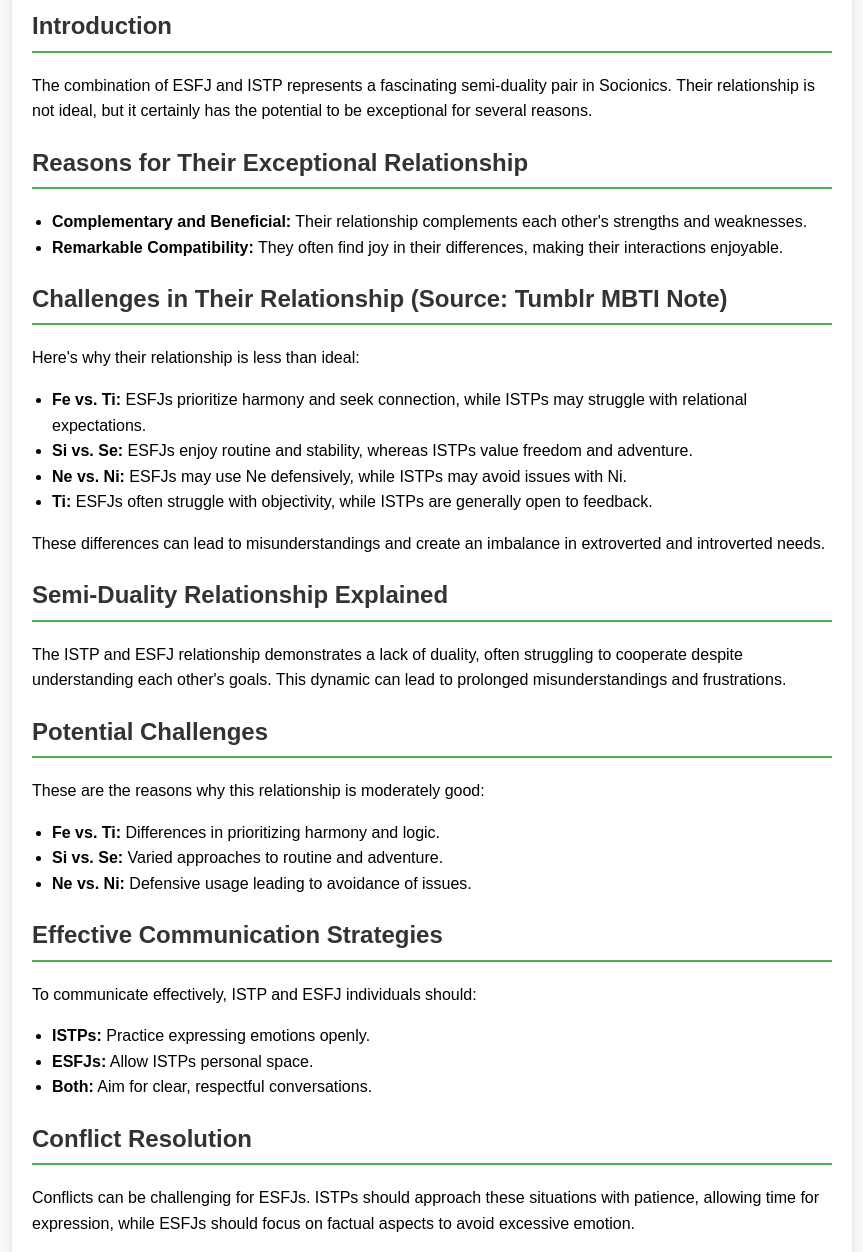
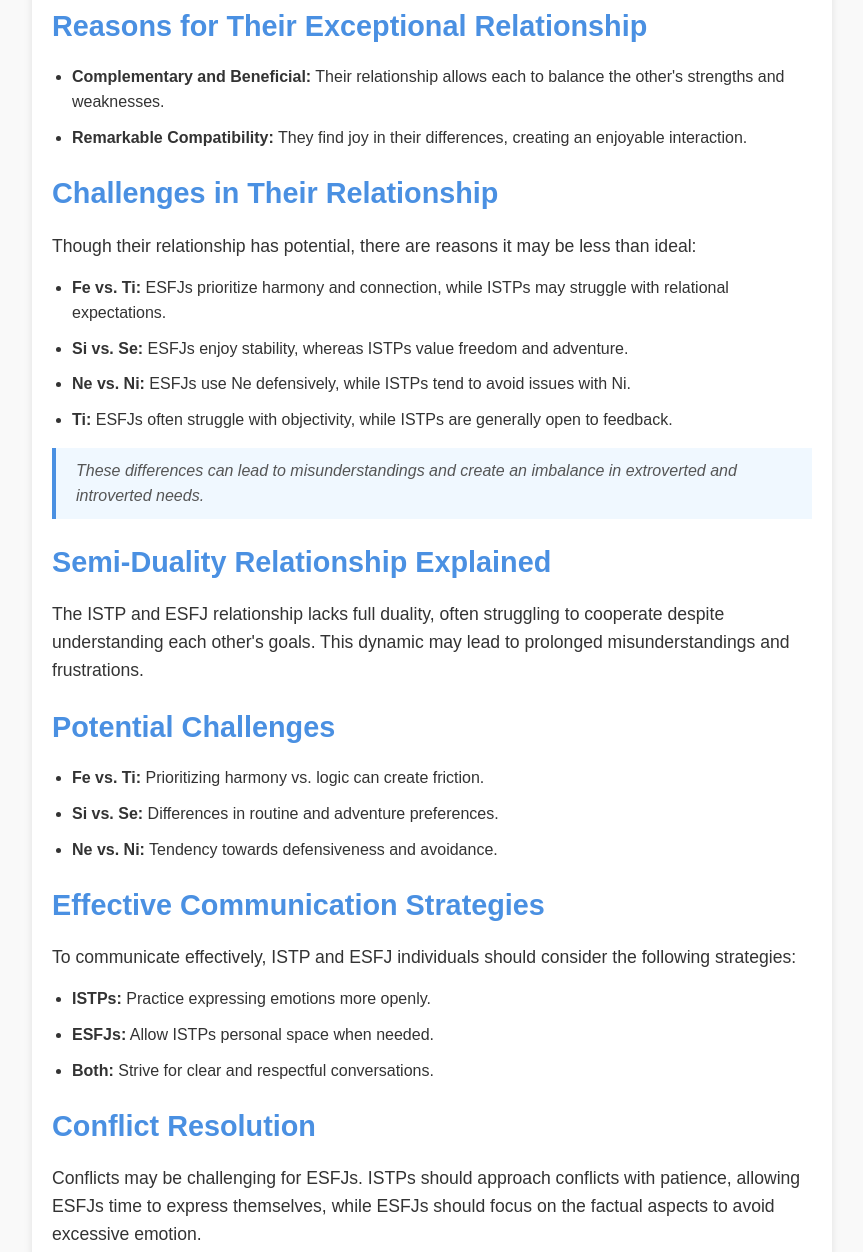
Before and after one commit to esfjandistp-love/compatibilityreport, a plain HTML site: page index.html in a window 1280 px wide. Shown: the part 185-1437 px from the top of the page, without its empty margins (208-1071 px from the left). Drawn offline with Linux system fonts and the light colour scheme.

Commit message:
Update index.html

```diff
--- a/index.html
+++ b/index.html
@@ -3,123 +3,137 @@
 <head>
     <meta charset="UTF-8">
     <meta name="viewport" content="width=device-width, initial-scale=1.0">
-    <title>ESFJ and ISTP Relationship: Exploring Real Relationship Dynamics and Positive Possibilities</title>
+    <title>ESFJ and ISTP: A Semi-Duality Relationship</title>
     <style>
+        /* General Reset */
+        * {
+            margin: 0;
+            padding: 0;
+            box-sizing: border-box;
+        }
+
         body {
             font-family: Arial, sans-serif;
             line-height: 1.6;
-            margin: 0;
-            padding: 0;
+            color: #333;
             background-color: #f9f9f9;
+            padding: 20px;
         }
-        header {
-            background-color: #4CAF50;
-            color: white;
+
+        /* Container and Main Layout */
+        .container {
+            max-width: 800px;
+            margin: 0 auto;
             padding: 20px;
+            background-color: #ffffff;
+            border-radius: 10px;
+            box-shadow: 0 4px 8px rgba(0, 0, 0, 0.1);
+        }
+
+        h1, h2, h3 {
+            color: #4a90e2;
+            margin-bottom: 15px;
+        }
+
+        h1 {
             text-align: center;
+            font-size: 2.2em;
         }
-        h1 {
-            margin: 0;
+
+        h2 {
+            font-size: 1.8em;
+            margin-top: 20px;
         }
-        h2 {
-            color: #333;
-            border-bottom: 2px solid #4CAF50;
-            padding-bottom: 5px;
+
+        h3 {
+            font-size: 1.5em;
+            margin-top: 15px;
         }
-        section {
-            padding: 20px;
-            margin: 10px auto;
-            max-width: 800px;
-            background: white;
-            box-shadow: 0 0 10px rgba(0,0,0,0.1);
+
+        p {
+            margin-bottom: 15px;
+            font-size: 1.1em;
         }
+
+        /* Highlighting points with blockquote */
+        blockquote {
+            margin: 15px 0;
+            padding: 10px 20px;
+            background-color: #f0f8ff;
+            border-left: 4px solid #4a90e2;
+            font-style: italic;
+            color: #555;
+        }
+
+        /* List styles */
         ul {
-            margin: 10px 0;
-            padding-left: 20px;
+            margin-left: 20px;
+            margin-bottom: 15px;
         }
-        footer {
-            text-align: center;
-            padding: 10px;
-            background-color: #4CAF50;
-            color: white;
-            position: relative;
-            bottom: 0;
-            width: 100%;
+
+        li {
+            margin-bottom: 10px;
         }
     </style>
 </head>
 <body>
 
-<header>
-    <h1>ESFJ and ISTP: A Semi-Duality Relationship, Exploring Real Relationship Dynamics and Positive Possibilities</h1>
-</header>
+<div class="container">
+    <h1>ESFJ and ISTP: A Semi-Duality Relationship</h1>
 
-<section>
-    <h2>Introduction</h2>
-    <p>The combination of ESFJ and ISTP represents a fascinating semi-duality pair in Socionics. Their relationship is not ideal, but it certainly has the potential to be exceptional for several reasons.</p>
+    <p>The combination of ESFJ and ISTP represents a fascinating semi-duality pair in Socionics. While their relationship may not be ideal, it has exceptional potential due to their unique dynamic.</p>
 
     <h2>Reasons for Their Exceptional Relationship</h2>
     <ul>
-        <li><strong>Complementary and Beneficial:</strong> Their relationship complements each other's strengths and weaknesses.</li>
-        <li><strong>Remarkable Compatibility:</strong> They often find joy in their differences, making their interactions enjoyable.</li>
+        <li><strong>Complementary and Beneficial:</strong> Their relationship allows each to balance the other's strengths and weaknesses.</li>
+        <li><strong>Remarkable Compatibility:</strong> They find joy in their differences, creating an enjoyable interaction.</li>
     </ul>
 
-    <h2>Challenges in Their Relationship (Source: Tumblr MBTI Note) </h2>
-    <p>Here's why their relationship is less than ideal:</p>
+    <h2>Challenges in Their Relationship</h2>
+    <p>Though their relationship has potential, there are reasons it may be less than ideal:</p>
     <ul>
-        <li><strong>Fe vs. Ti:</strong> ESFJs prioritize harmony and seek connection, while ISTPs may struggle with relational expectations.</li>
-        <li><strong>Si vs. Se:</strong> ESFJs enjoy routine and stability, whereas ISTPs value freedom and adventure.</li>
-        <li><strong>Ne vs. Ni:</strong> ESFJs may use Ne defensively, while ISTPs may avoid issues with Ni.</li>
+        <li><strong>Fe vs. Ti:</strong> ESFJs prioritize harmony and connection, while ISTPs may struggle with relational expectations.</li>
+        <li><strong>Si vs. Se:</strong> ESFJs enjoy stability, whereas ISTPs value freedom and adventure.</li>
+        <li><strong>Ne vs. Ni:</strong> ESFJs use Ne defensively, while ISTPs tend to avoid issues with Ni.</li>
         <li><strong>Ti:</strong> ESFJs often struggle with objectivity, while ISTPs are generally open to feedback.</li>
     </ul>
-    <p>These differences can lead to misunderstandings and create an imbalance in extroverted and introverted needs.</p>
+
+    <blockquote>These differences can lead to misunderstandings and create an imbalance in extroverted and introverted needs.</blockquote>
 
     <h2>Semi-Duality Relationship Explained</h2>
-    <p>The ISTP and ESFJ relationship demonstrates a lack of duality, often struggling to cooperate despite understanding each other's goals. This dynamic can lead to prolonged misunderstandings and frustrations.</p>
+    <p>The ISTP and ESFJ relationship lacks full duality, often struggling to cooperate despite understanding each other's goals. This dynamic may lead to prolonged misunderstandings and frustrations.</p>
 
     <h2>Potential Challenges</h2>
-    <p>These are the reasons why this relationship is moderately good:</p>
     <ul>
-        <li><strong>Fe vs. Ti:</strong> Differences in prioritizing harmony and logic.</li>
-        <li><strong>Si vs. Se:</strong> Varied approaches to routine and adventure.</li>
-        <li><strong>Ne vs. Ni:</strong> Defensive usage leading to avoidance of issues.</li>
+        <li><strong>Fe vs. Ti:</strong> Prioritizing harmony vs. logic can create friction.</li>
+        <li><strong>Si vs. Se:</strong> Differences in routine and adventure preferences.</li>
+        <li><strong>Ne vs. Ni:</strong> Tendency towards defensiveness and avoidance.</li>
     </ul>
 
-    <h2>Effective Communication Strategies </h2>
-    <p>To communicate effectively, ISTP and ESFJ individuals should:</p>
+    <h2>Effective Communication Strategies</h2>
+    <p>To communicate effectively, ISTP and ESFJ individuals should consider the following strategies:</p>
     <ul>
-        <li><strong>ISTPs:</strong> Practice expressing emotions openly.</li>
-        <li><strong>ESFJs:</strong> Allow ISTPs personal space.</li>
-        <li><strong>Both:</strong> Aim for clear, respectful conversations.</li>
+        <li><strong>ISTPs:</strong> Practice expressing emotions more openly.</li>
+        <li><strong>ESFJs:</strong> Allow ISTPs personal space when needed.</li>
+        <li><strong>Both:</strong> Strive for clear and respectful conversations.</li>
     </ul>
 
     <h2>Conflict Resolution</h2>
-    <p>Conflicts can be challenging for ESFJs. ISTPs should approach these situations with patience, allowing time for expression, while ESFJs should focus on factual aspects to avoid excessive emotion.</p>
+    <p>Conflicts may be challenging for ESFJs. ISTPs should approach conflicts with patience, allowing ESFJs time to express themselves, while ESFJs should focus on the factual aspects to avoid excessive emotion.</p>
 
     <h2>From a Socionics Perspective</h2>
-    <p>In Socionics, the ESFJ-ISTP pair is classified as a 'Semi-Duality Relationship.' While they may respond to each other's needs, cooperation can be limited, revealing individualism and stubbornness.</p>
+    <p>In Socionics, the ESFJ-ISTP pair is classified as a <em>Semi-Duality Relationship</em>. While they may respond to each other's needs, cooperation is sometimes limited, highlighting individualism and potential stubbornness.</p>
 
     <h2>Common Misunderstanding: The "Supervisor" Pair</h2>
-    <p>It is a misconception that ESFJs and ISTPs form a "Supervisor" pair. Key points include:</p>
+    <p>A common misconception is that ESFJs and ISTPs form a "Supervisor" pair. Key points to clarify:</p>
     <ul>
-        <li><strong>Misinterpretation of Types:</strong> Socionics types and MBTI types are similar but differ in the J/P indicators. For instance, Socionics ISTj (Ti-Se) corresponds to MBTI ISTP while Socionics ISTp (Si-Te) aligns with MBTI ISTJ. </li>
-        <li><strong>True Socionics Relationship Type:</strong> In Socionics, ESFJ and ISTP form an "Semi-duality pair" relationship, not "Supervision pair." The actual Supervision pair involves ISTJ and ESFJ.</li>
+        <li><strong>Misinterpretation of Types:</strong> Socionics types and MBTI types differ in the J/P indicators. For example, Socionics ISTj (Ti-Se) aligns with MBTI ISTP, while Socionics ISTp (Si-Te) aligns with MBTI ISTJ.</li>
+        <li><strong>True Socionics Relationship Type:</strong> In Socionics, ESFJ and ISTP form a "Semi-duality pair" relationship, not a "Supervision pair." The actual Supervision pair would involve ISTJ and ESFJ.</li>
     </ul>
 
     <h2>Conclusion</h2>
-    <p>While the relationship between ISTP and ESFJ is not without difficulties, it holds significant potential for growth and understanding. By embracing their differences, they can create a dynamic partnership.</p>
-
-    <h2>Sources</h2>
-    <ul>
-        <li><a href="https://www.crystalknows.com/personality-type/relationship/istp-esfj" target="_blank">Crystal Knows - ISTP and ESFJ Relationship</a></li>
-        <li><a href="http://www.socionics.com/rel/sdl.htm" target="_blank">Socionics - Relations of Semi-Duality</a></li>
-        <li><a href="https://thequestinpodcast.com/socionics-types-sociotypes/" target="_blank">The Questin Podcast - Soc
-    </ul>
-
-
-<footer>
-    <p>&copy;2024 ESFJ-ISTP Compatibility Report | This article is based on well-founded theories and aims to provide clarity. Remember, compatibility is unique to each couple, and effort can bridge any divide.</p>
-</footer>
+    <p>While the relationship between ISTP and ESFJ is not without challenges, it holds significant potential for growth and mutual understanding. By embracing their differences, they can create a dynamic and fulfilling partnership.</p>
+</div>
 
 </body>
 </html>
```
